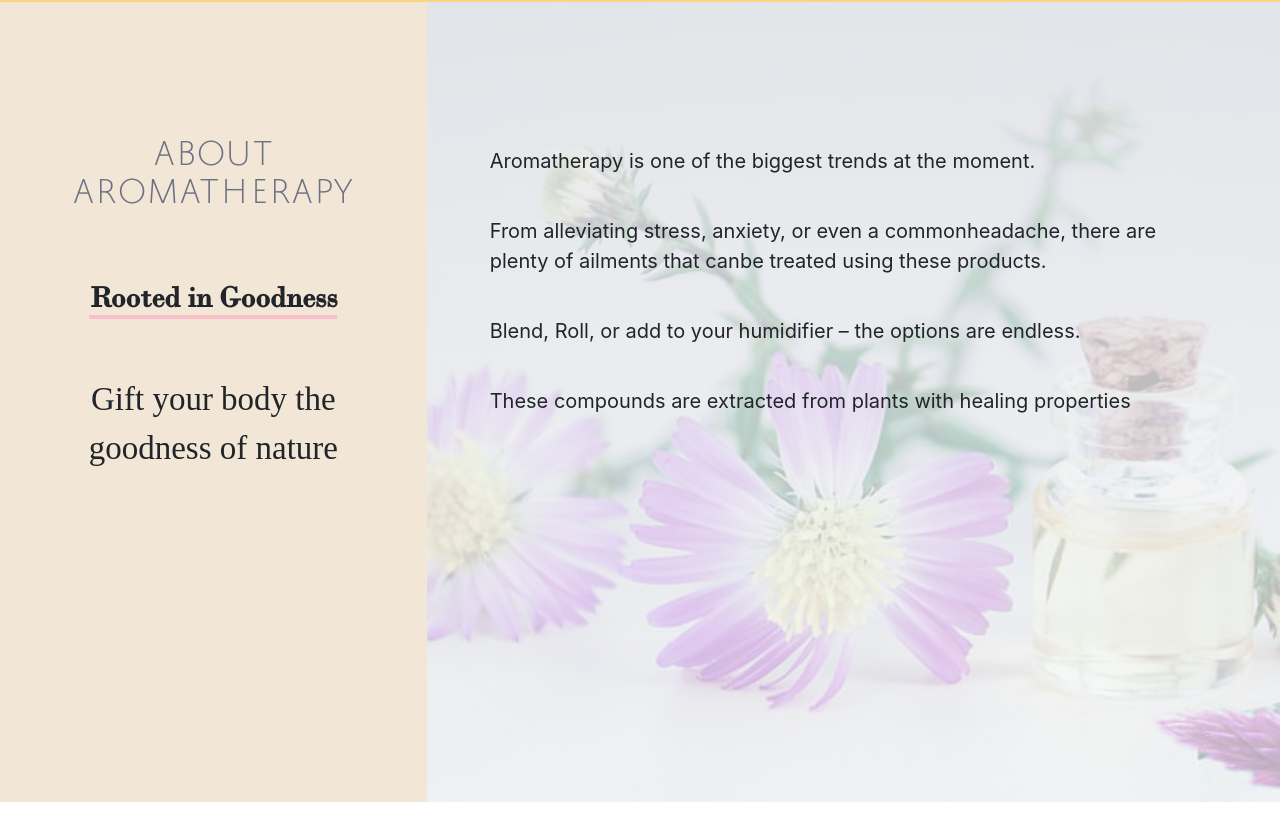
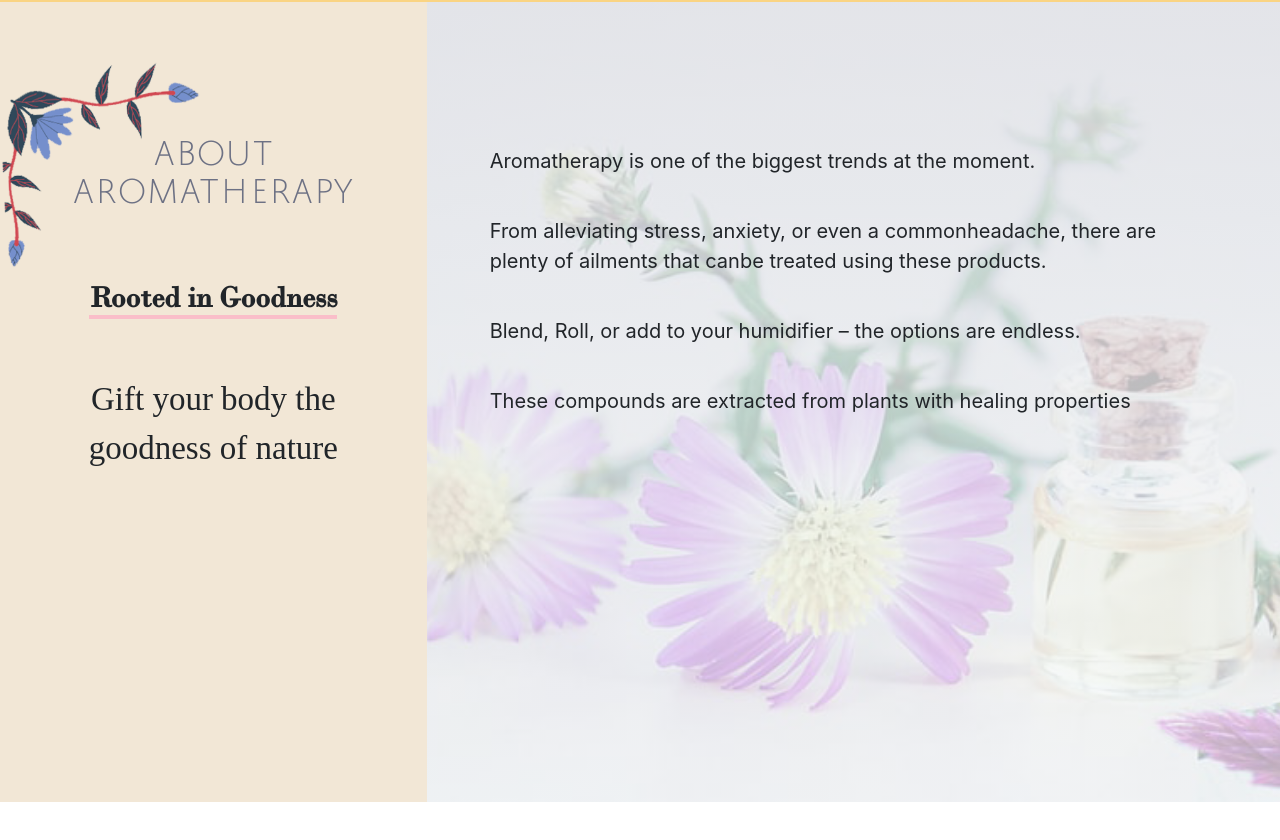
Before and after one commit to karthikairasu/Shojor, a plain HTML site: page index.html in a window 1280 px wide. Shown: the part 1618-2458 px from the top of the page. Before the commit the page ends 2420 px from the top, so only its background shows below. Drawn offline with Linux system fonts and the light colour scheme; a web font is replaced by a local one.

Commit message:
aro top image adding

```diff
--- a/assets/bootstrap/css/style.css
+++ b/assets/bootstrap/css/style.css
@@ -233,3 +233,14 @@
     background-repeat: no-repeat;
     background-size: cover;
 }
+.aro_top:before{
+    content: '';
+    background: url(../../images/aro_top.png) top left no-repeat;
+    width: 70%;
+    height: 100%;
+    top: 60px;
+    left: -6px;
+    position: absolute;
+    background-size: contain;
+    opacity: .9;
+}
--- a/index.html
+++ b/index.html
@@ -195,7 +195,7 @@
     <div class="container-fluid px-0">
       <div class="row mx-0">
         <div class="col-lg-4 col-md-5 col-sm-12 aromatherapy_content">
-          <div class="container" style="height: 80vh;">
+          <div class="container aro_top" style="height: 80vh;">
             <h2 class="ff_trajana text_darkgray text-center mt-5 pt-3">
               ABOUT AROMATHERAPY
             </h2>
```
Also changed, not shown: assets/images/aro_top.png (added).
